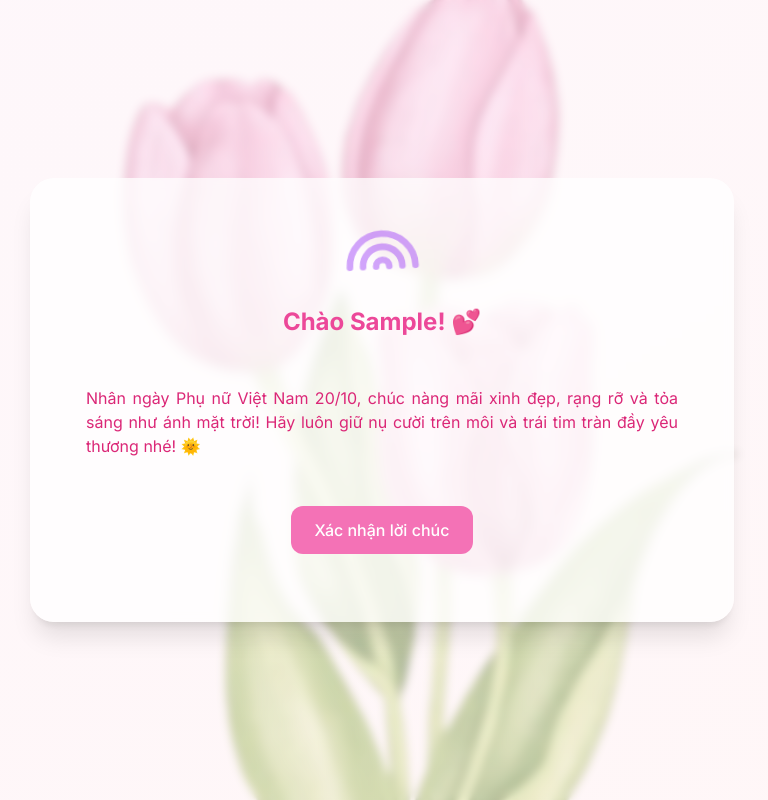
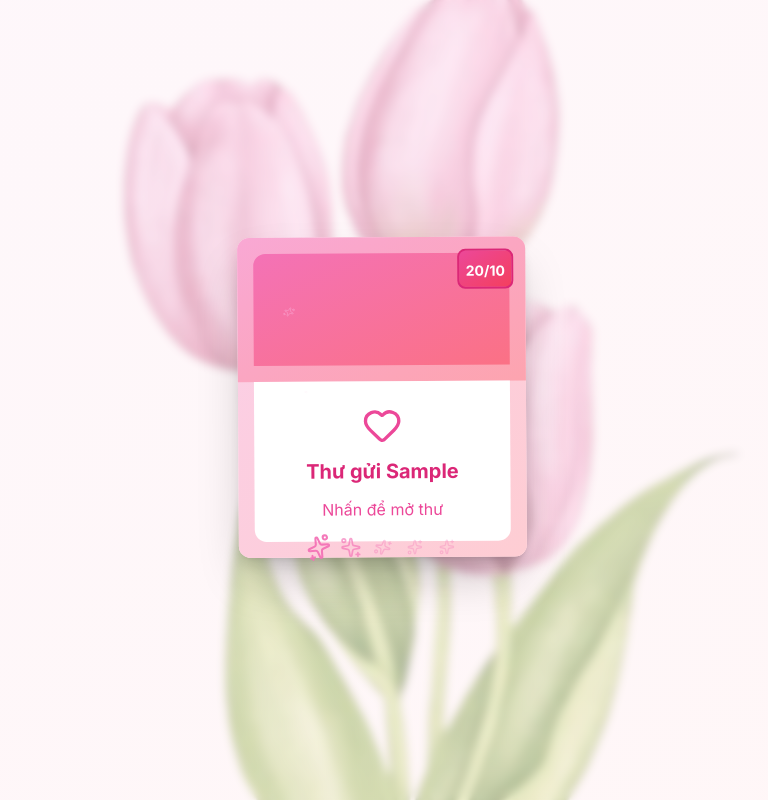
Before and after one commit to trongtriet5/20-10-project, a Next.js app: page / in a window 1280 px wide. Both pictures are taken after typing "Sample" into the empty fields and a click on the button "Nhận lời chúc". Shown: the whole page, without its empty margins (258-1026 px from the left). Built offline with nearby package versions, Linux system fonts and the light colour scheme.

Commit message:
updated some cute

```diff
--- a/src/app/page.tsx
+++ b/src/app/page.tsx
@@ -10,6 +10,7 @@ export default function Home() {
   const [name, setName] = useState('');
   const [showWish, setShowWish] = useState(false);
   const [showFireworks, setShowFireworks] = useState(false);
+  const [showLetter, setShowLetter] = useState(false);
 
   const handleSubmit = (e: React.FormEvent) => {
     e.preventDefault();
@@ -18,9 +19,14 @@ export default function Home() {
       setShowFireworks(true);
       setTimeout(() => {
         setShowFireworks(false);
-        setShowWish(true);
+        setShowLetter(true); // Hiển thị bức thư thay vì lời chúc
       }, 2000); // Hiệu ứng kéo dài 2 giây
     }
+  };
+
+  const handleOpenLetter = () => {
+    setShowLetter(false);
+    setShowWish(true);
   };
 
   const wishes = [
@@ -83,8 +89,110 @@ export default function Home() {
       {/* Hiệu ứng pháo hoa */}
       {showFireworks && <Fireworks />}
 
+      {/* Bức thư */}
+      {showLetter && (
+        <motion.div
+          initial={{ opacity: 0, scale: 0 }}
+          animate={{ opacity: 1, scale: 1 }}
+          transition={{ duration: 0.8, type: "spring" }}
+          className="fixed inset-0 flex items-center justify-center z-50"
+        >
+          <motion.div
+            className="relative cursor-pointer"
+            whileHover={{ scale: 1.05 }}
+            whileTap={{ scale: 0.95 }}
+            onClick={handleOpenLetter}
+          >
+            {/* Bức thư */}
+            <motion.div
+              className="relative w-72 h-80 bg-gradient-to-br from-pink-100 to-rose-100 rounded-xl shadow-2xl"
+              animate={{
+                y: [-8, 8, -8],
+                rotate: [-1, 1, -1]
+              }}
+              transition={{
+                duration: 4,
+                repeat: Infinity,
+                ease: "easeInOut"
+              }}
+            >
+              {/* Phong bì thư */}
+              <div className="absolute inset-0 bg-gradient-to-br from-pink-200 to-rose-200 rounded-xl shadow-lg">
+                {/* Nắp phong bì */}
+                <div className="absolute top-0 left-0 right-0 h-36 bg-gradient-to-br from-pink-300 to-rose-300 rounded-t-xl transform origin-top transition-transform duration-500 hover:rotate-x-180">
+                  <div className="absolute top-4 left-4 right-4 h-28 bg-gradient-to-br from-pink-400 to-rose-400 rounded-t-xl"></div>
+                </div>
+
+                {/* Nội dung bức thư */}
+                <div className="absolute top-36 left-4 right-4 bottom-4 bg-white rounded-b-xl p-6">
+                  <div className="text-center">
+                    <Heart className="w-10 h-10 text-pink-500 mx-auto mb-3" />
+                    <h3 className="text-xl font-bold text-pink-600 mb-3">
+                      Thư gửi {name}
+                    </h3>
+                    <p className="text-base text-pink-500 mb-4">
+                      Nhấn để mở thư
+                    </p>
+                    <div className="flex justify-center space-x-3">
+                      {[...Array(5)].map((_, i) => (
+                        <motion.div
+                          key={i}
+                          animate={{
+                            scale: [0.8, 1.3, 0.8],
+                            opacity: [0.3, 1, 0.3],
+                            rotate: [0, 180, 360]
+                          }}
+                          transition={{
+                            duration: 2,
+                            repeat: Infinity,
+                            delay: i * 0.3,
+                            ease: "easeInOut"
+                          }}
+                        >
+                          <Sparkles className="w-5 h-5 text-pink-400" />
+                        </motion.div>
+                      ))}
+                    </div>
+                  </div>
+                </div>
+
+                {/* Tem thư */}
+                <div className="absolute top-3 right-3 w-14 h-10 bg-gradient-to-br from-pink-500 to-rose-500 rounded-lg border-2 border-pink-600">
+                  <div className="text-center text-white text-sm font-bold leading-10">20/10</div>
+                </div>
+              </div>
+            </motion.div>
+
+            {/* Hiệu ứng lấp lánh xung quanh */}
+            {[...Array(12)].map((_, i) => (
+              <motion.div
+                key={i}
+                className="absolute"
+                style={{
+                  left: `${15 + (i * 6)}%`,
+                  top: `${20 + (i % 3) * 25}%`
+                }}
+                animate={{
+                  scale: [0, 1.2, 0],
+                  opacity: [0, 1, 0],
+                  rotate: [0, 360, 720]
+                }}
+                transition={{
+                  duration: 3,
+                  repeat: Infinity,
+                  delay: i * 0.4,
+                  ease: "easeInOut"
+                }}
+              >
+                <Sparkles className="w-4 h-4 text-pink-300" />
+              </motion.div>
+            ))}
+          </motion.div>
+        </motion.div>
+      )}
+
       <ResponsiveContainer>
-        {!showWish ? (
+        {!showWish && !showLetter && !showFireworks ? (
           <motion.div
             initial={{ opacity: 0, y: 20 }}
             animate={{ opacity: 1, y: 0 }}
@@ -175,7 +283,7 @@ export default function Home() {
               ))}
             </motion.div>
           </motion.div>
-        ) : (
+        ) : showWish ? (
           <motion.div
             initial={{ opacity: 0, scale: 0.8 }}
             animate={{ opacity: 1, scale: 1 }}
@@ -255,7 +363,7 @@ export default function Home() {
               ))}
             </motion.div>
           </motion.div>
-        )}
+        ) : null}
       </ResponsiveContainer>
     </div>
   );
```
